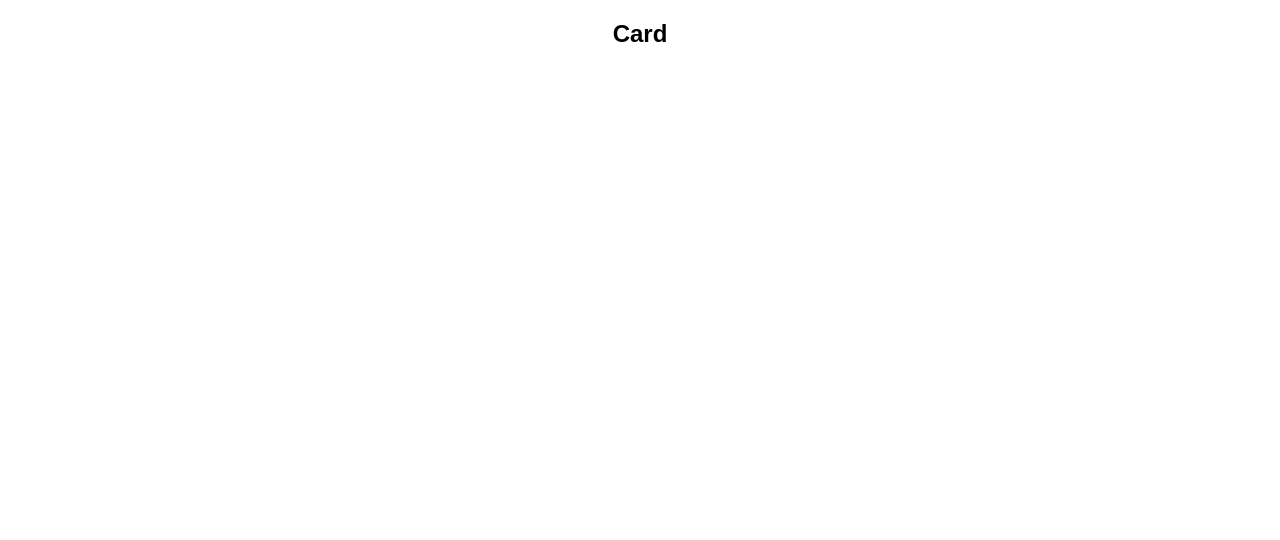
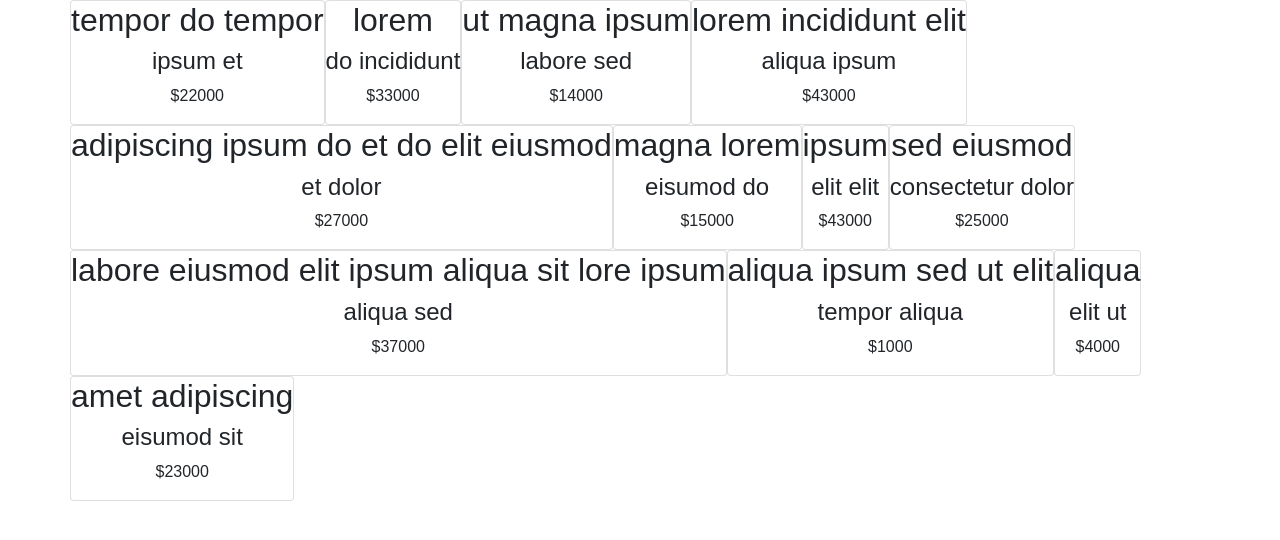
Before and after one commit to JGordy/uie-react-project, a React (Create React App) app: page / in a window 1280 px wide. Shown: the top 540 px of the page. Built offline with nearby package versions, Linux system fonts and the light colour scheme.

Commit message:
started rendering the data to each card component using props

```diff
--- a/public/index.html
+++ b/public/index.html
@@ -10,6 +10,7 @@
     -->
     <link rel="manifest" href="%PUBLIC_URL%/manifest.json">
     <link rel="shortcut icon" href="%PUBLIC_URL%/favicon.ico">
+    <link rel="stylesheet" href="https://maxcdn.bootstrapcdn.com/bootstrap/4.0.0/css/bootstrap.min.css" integrity="sha384-Gn5384xqQ1aoWXA+058RXPxPg6fy4IWvTNh0E263XmFcJlSAwiGgFAW/dAiS6JXm" crossorigin="anonymous">
     <!--
       Notice the use of %PUBLIC_URL% in the tags above.
       It will be replaced with the URL of the `public` folder during the build.
--- a/src/components/App.js
+++ b/src/components/App.js
@@ -6,10 +6,19 @@ import '../styles/App.css';
 class App extends Component {
 
   render() {
-    console.log(data);
+
+    let dataCards = data.map((card, index) => {
+      console.log(card);
+      return (
+        <Card key={index} heading={card.Heading} subHeading={card.Subheading} price={card.Price}/>
+      );
+    });
+
     return (
-      <div className="App">
-        <Card />
+      <div className="App container">
+        <div className="row">
+          {dataCards}
+        </div>
       </div>
     );
   }
--- a/src/components/Card.js
+++ b/src/components/Card.js
@@ -1,10 +1,15 @@
 import React, { Component } from 'react';
 
 export default class Card extends Component {
+
   render() {
+    const { heading, subHeading, price } = this.props;
+
     return(
-      <div className="Card">
-        <h2>Card</h2>
+      <div className="Card card">
+        <h2>{heading}</h2>
+        <h4>{subHeading}</h4>
+        <p>${price}</p>
       </div>
     );
   }
```
